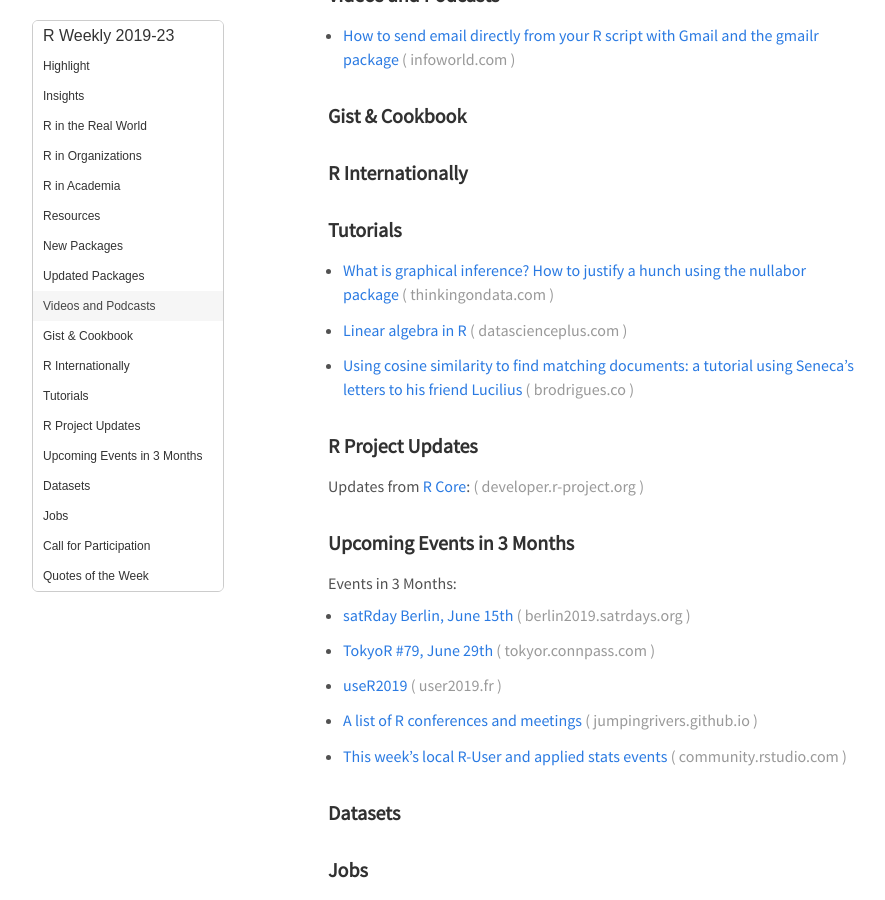
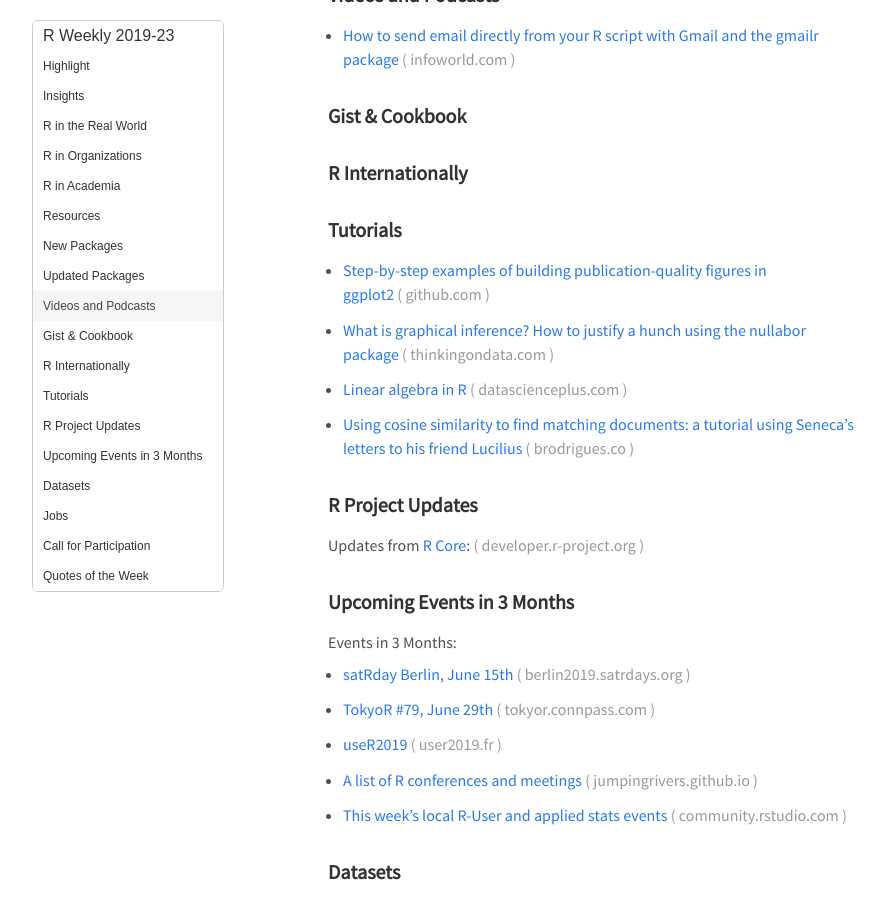
Before and after one commit to rweekly/rweekly.org, a Jekyll site: the page built from draft.md, in a window 1280 px wide and 900 px high, scrolled down 1351 px. Shown: the whole window, without its empty margins (32-917 px from the left). Built offline with Jekyll 4.4.1, drawn with Linux system fonts in a browser that asks for light colours; emoji names are drawn with the system emoji font; comment, search, counter and statistics services are not loaded.

Commit message:
Update draft.md

```diff
--- a/draft.md
+++ b/draft.md
@@ -87,6 +87,7 @@
 
 ###  Tutorials
 
++ [Step-by-step examples of building publication-quality figures in ggplot2](https://github.com/clauswilke/practical_ggplot2)
 
 + [What is graphical inference? How to justify a hunch using the nullabor package](http://www.thinkingondata.com/what-is-graphical-inference/)
 
```
